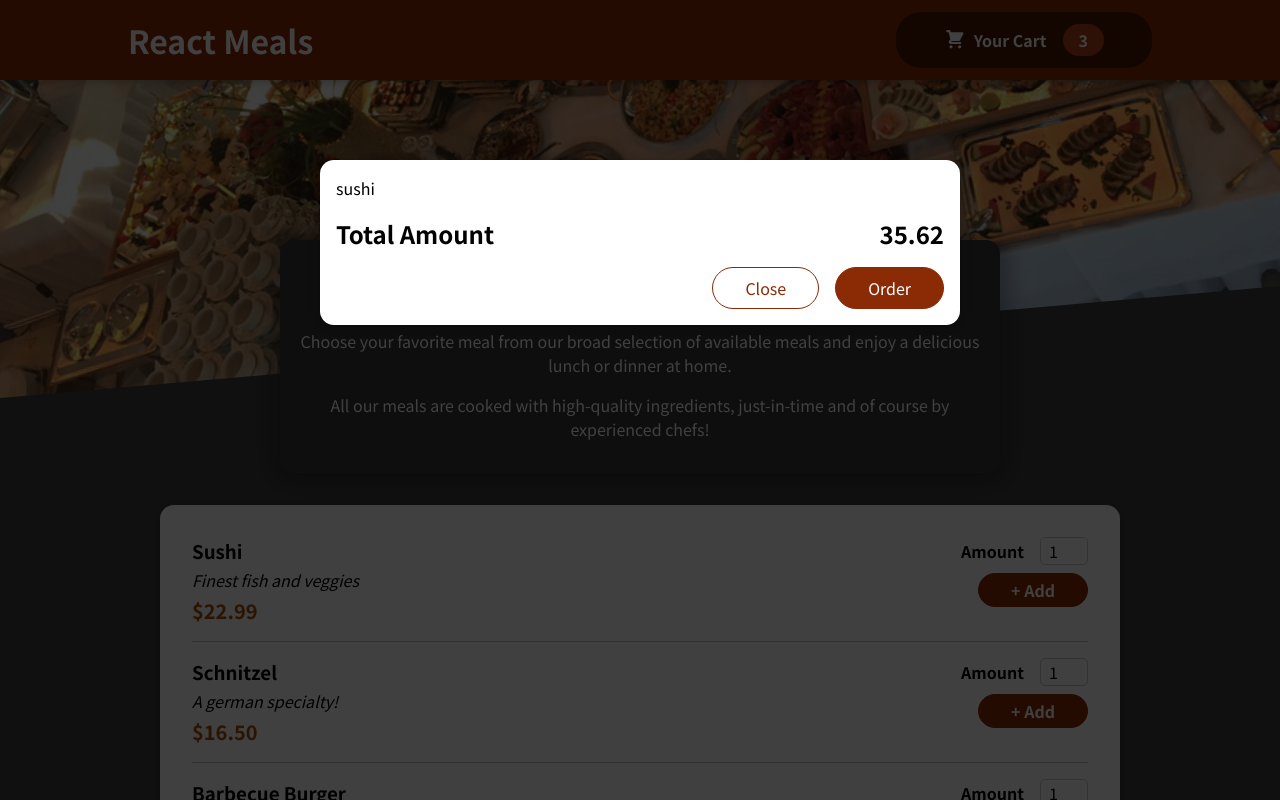
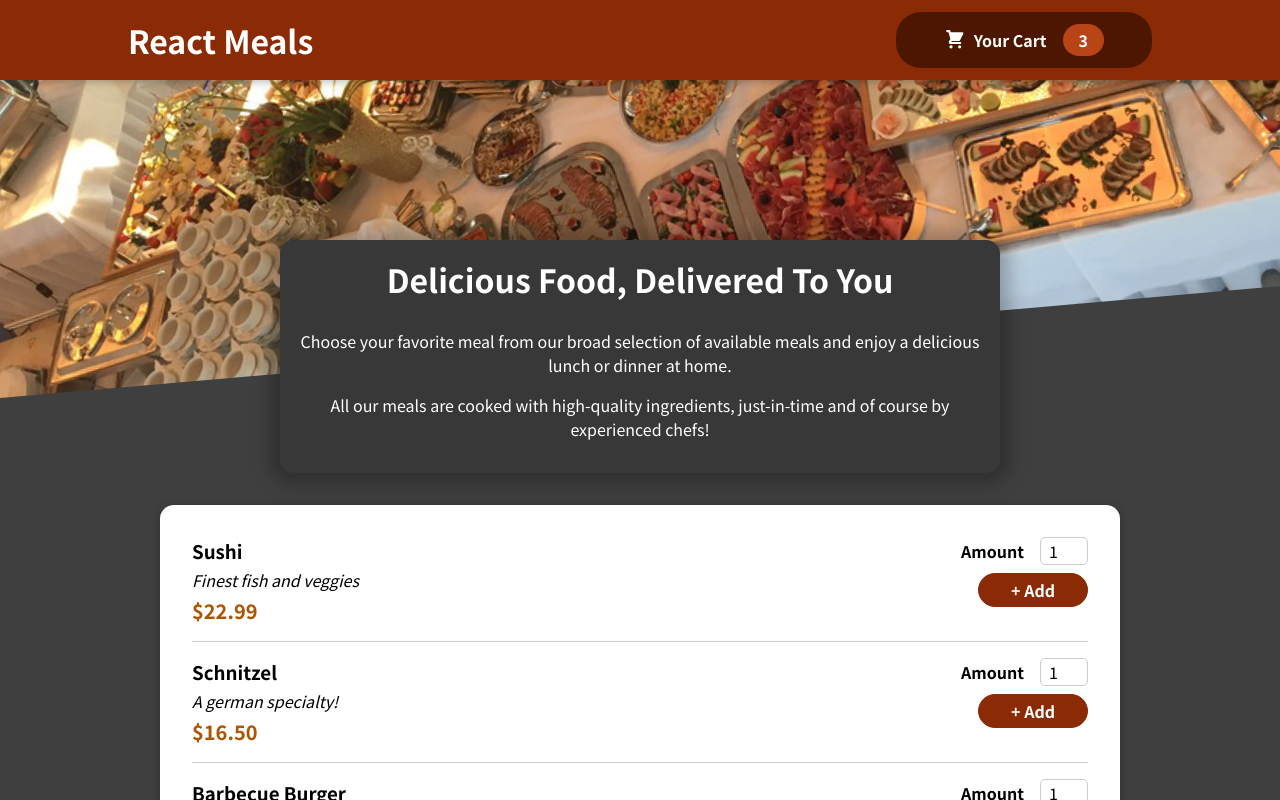
Before and after one commit to Tayybar-Rahman-Khan/Restaurant-App-by-React, a React (Create React App) app: page / in a window 1280 px wide. Shown: the top 800 px of the page. Built offline with nearby package versions, Linux system fonts and the light colour scheme.

Commit message:
Sixth Commit

```diff
--- a/src/App.js
+++ b/src/App.js
@@ -1,13 +1,22 @@
-import { Fragment } from "react";
+import { Fragment, useState } from "react";
 import Header from "./components/Layout/Header";
 import Meals from "./components/Meals/Meals";
 import Cart from "./components/Cart/Cart";
 
 function App() {
+  const [cartIsShown, setCartIsShown] = useState(false)
+
+  const showCartHandler = () => {
+    setCartIsShown(true)
+  }
+  const hideCartHandler = () => {
+    setCartIsShown(false)
+  }
   return (
     <Fragment>
-        <Cart />
-      <Header />
+
+      {cartIsShown && <Cart onClose={hideCartHandler} />}
+      <Header onShowCart={showCartHandler} />
       <main>
         <Meals />
       </main>
--- a/src/components/Cart/Cart.js
+++ b/src/components/Cart/Cart.js
@@ -11,14 +11,14 @@
         </ul>
     )
     return(
-        <Modal>
+        <Modal  onClose={props.onClose}>
             {cartItems}
             <div className={classes.total}>
                 <span>Total Amount</span>
                 <span>35.62</span>
             </div>
             <div className={classes.actions}>
-                <button className={classes['button--alt']}>Close</button>
+                <button className={classes['button--alt']} onClick={props.onClose}>Close</button>
                 <button className={classes.button}>Order</button>
             </div>
         </Modal>
--- a/src/components/Layout/Header.js
+++ b/src/components/Layout/Header.js
@@ -8,7 +8,7 @@
         <Fragment>
             <header className={classes.header}>
                 <h1>React Meals</h1>
-                <HeaderCartButton />
+                <HeaderCartButton onClick={props.onShowCart} />
             </header>
             <div className={classes['main-image']}>
                 <img src={mealsImage} alt="A table full of delicious food!" />
--- a/src/components/Layout/HeaderCartButton.js
+++ b/src/components/Layout/HeaderCartButton.js
@@ -4,7 +4,7 @@
 
 const HeaderCartButton = props => {
     return(
-        <button className={classes.button}>
+        <button className={classes.button}  onClick={props.onClick}>
             <span className={classes.icon}>
                 <CartIcon />
             </span>
--- a/src/components/UI/Modal.js
+++ b/src/components/UI/Modal.js
@@ -3,7 +3,7 @@
 import classes from "./Modal.module.css"
 
 const Backdrop = (props) => {
-    return <div className={classes.backdrop} />
+    return <div className={classes.backdrop}  onClick={props.onClose} />
 }
 
 const ModalOverlay = (props) => {
@@ -17,7 +17,7 @@
 const Modal = (props) => {
     return(
         <Fragment>
-            {ReactDOM.createPortal(<Backdrop />, portalElement)}
+            {ReactDOM.createPortal(<Backdrop onClose={props.onClose} />, portalElement)}
             {ReactDOM.createPortal(
                 <ModalOverlay>{props.children}</ModalOverlay>,
                 portalElement
```
